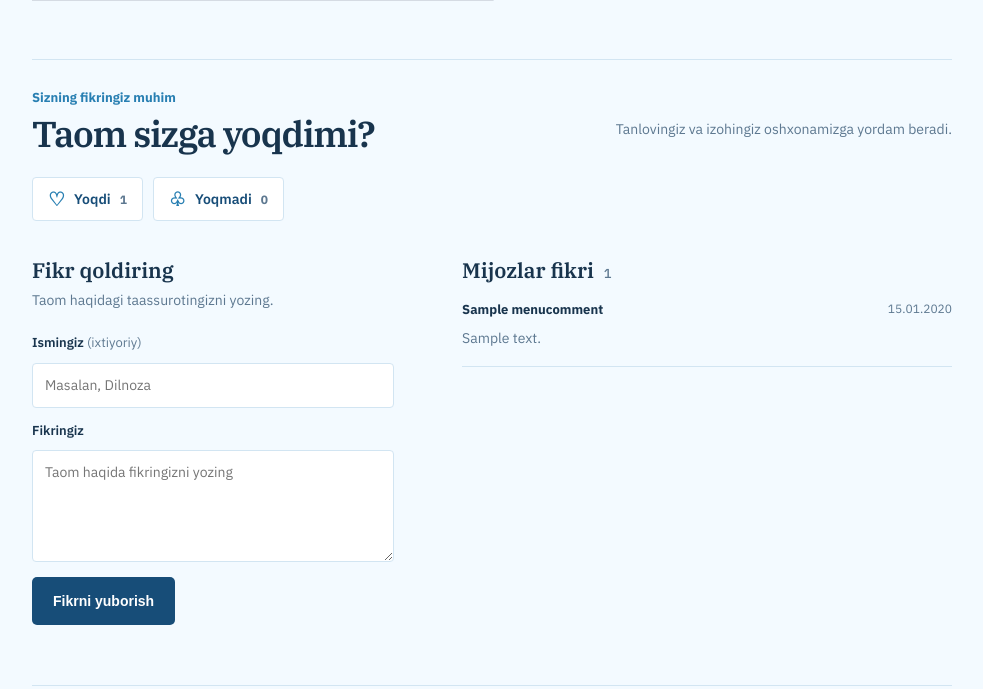
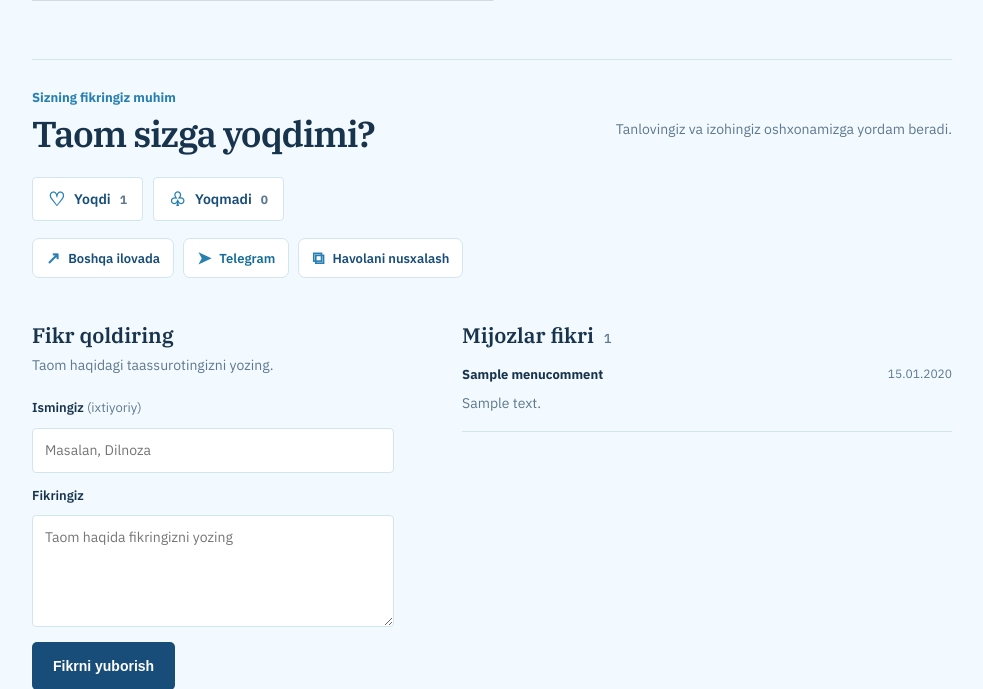
Before and after one commit to pythonF77/Friendly_Food, a Django app: page /menu/1/ in a window 1280 px wide. Shown: the part 518-1207 px from the top of the page, without its empty margins (148-1131 px from the left). Run offline with Django 5.2, Linux system fonts and the light colour scheme; tables that the repository leaves empty hold one stand-in row (values such as "Sample post"); grey boxes marked "Sample" are stand-in pictures; parts of the project's set-up code (start-up, migrations or seed data) failed here and were passed over.

Commit message:
Add dish sharing actions

```diff
--- a/menu/static/menu/css/site.css
+++ b/menu/static/menu/css/site.css
@@ -371,6 +371,12 @@ a:focus-visible, button:focus-visible, input:focus-visible, textarea:focus-visib
 .reaction-button > span { color: var(--tile); font-size: 19px; }
 .reaction-button strong { color: var(--muted); font-size: 12px; }
 .reaction-button:hover, .reaction-button.is-selected { background: #e5f5ff; border-color: #8bc9e8; }
+.share-actions { display: flex; flex-wrap: wrap; gap: 9px; margin: -19px 0 8px; }
+.share-button { min-height: 40px; display: inline-flex; align-items: center; justify-content: center; gap: 8px; padding: 0 13px; color: var(--tile-deep); background: #fff; border: 1px solid var(--line); border-radius: 7px; font: 600 13px var(--sans); text-decoration: none; cursor: pointer; transition: background-color .16s ease, border-color .16s ease, transform .16s ease; }
+.share-button > span { color: var(--tile); font-size: 17px; }
+.share-button:hover { background: #e7f5ff; border-color: #9ccde8; transform: translateY(-1px); }
+.share-telegram { color: #126b99; }
+.share-status { min-height: 20px; margin: 0 0 16px; color: var(--tile-deep); font-size: 13px; }
 .comments-layout { display: grid; grid-template-columns: minmax(0, .85fr) minmax(0, 1.15fr); gap: clamp(28px, 6vw, 68px); scroll-margin-top: 24px; }
 .comments-layout h3 { margin: 0; color: var(--ink); font: 600 21px/1.25 var(--serif); }
 .comment-hint { margin: 6px 0 18px; }
--- /dev/null
+++ b/menu/static/menu/js/share-dish.js
@@ -0,0 +1,42 @@
+(() => {
+  const shareButton = document.getElementById("share-native");
+  const telegramLink = document.getElementById("share-telegram");
+  const copyButton = document.getElementById("share-copy");
+  const status = document.getElementById("share-status");
+  if (!shareButton || !telegramLink || !copyButton || !status) return;
+
+  const url = window.location.href.split("#", 1)[0];
+  const title = document.querySelector(".detail-copy h1")?.textContent.trim() || document.title;
+  const message = `${title} — Do‘stlik oshxonasi`;
+  telegramLink.href = `https://t.me/share/url?url=${encodeURIComponent(url)}&text=${encodeURIComponent(message)}`;
+
+  const copyLink = async () => {
+    try {
+      await navigator.clipboard.writeText(url);
+    } catch {
+      const field = document.createElement("textarea");
+      field.value = url;
+      field.setAttribute("readonly", "");
+      field.style.position = "fixed";
+      field.style.opacity = "0";
+      document.body.appendChild(field);
+      field.select();
+      document.execCommand("copy");
+      field.remove();
+    }
+    status.textContent = "Taom havolasi nusxalandi. Endi uni Instagram yoki boshqa chatga yuboring.";
+  };
+
+  copyButton.addEventListener("click", copyLink);
+  shareButton.addEventListener("click", async () => {
+    if (!navigator.share) {
+      await copyLink();
+      return;
+    }
+    try {
+      await navigator.share({ title: message, text: `${title} — Do‘stlik oshxonasidagi taom`, url });
+    } catch (error) {
+      if (error.name !== "AbortError") await copyLink();
+    }
+  });
+})();
--- a/menu/templates/menu/detail.html
+++ b/menu/templates/menu/detail.html
@@ -50,6 +50,12 @@
         <button class="reaction-button{% if user_reaction == 'like' %} is-selected{% endif %}" type="submit" name="reaction" value="like" aria-pressed="{% if user_reaction == 'like' %}true{% else %}false{% endif %}"><span aria-hidden="true">♡</span> Yoqdi <strong>{{ like_count }}</strong></button>
         <button class="reaction-button{% if user_reaction == 'dislike' %} is-selected{% endif %}" type="submit" name="reaction" value="dislike" aria-pressed="{% if user_reaction == 'dislike' %}true{% else %}false{% endif %}"><span aria-hidden="true">♧</span> Yoqmadi <strong>{{ dislike_count }}</strong></button>
       </form>
+      <div class="share-actions" aria-label="Taomni ulashish">
+        <button class="share-button share-native" id="share-native" type="button"><span aria-hidden="true">↗</span> Boshqa ilovada</button>
+        <a class="share-button share-telegram" id="share-telegram" href="https://t.me/share/url" target="_blank" rel="noopener noreferrer"><span aria-hidden="true">➤</span> Telegram</a>
+        <button class="share-button share-copy" id="share-copy" type="button"><span aria-hidden="true">⧉</span> Havolani nusxalash</button>
+      </div>
+      <p class="share-status" id="share-status" role="status" aria-live="polite"></p>
       <div class="comments-layout" id="comments">
         <div><h3>Fikr qoldiring</h3><p class="comment-hint">Taom haqidagi taassurotingizni yozing.</p>
           <form class="comment-form" method="post" action="#comments">
@@ -96,5 +102,6 @@
     {% endif %}
   </main>
   <footer class="site-footer"><p>Yaxshi taom — yaxshi davra.</p><a href="{% url 'menu_home' %}">Menyuga qaytish</a></footer>
+  <script src="{% static 'menu/js/share-dish.js' %}" defer></script>
 </body>
 </html>
```
